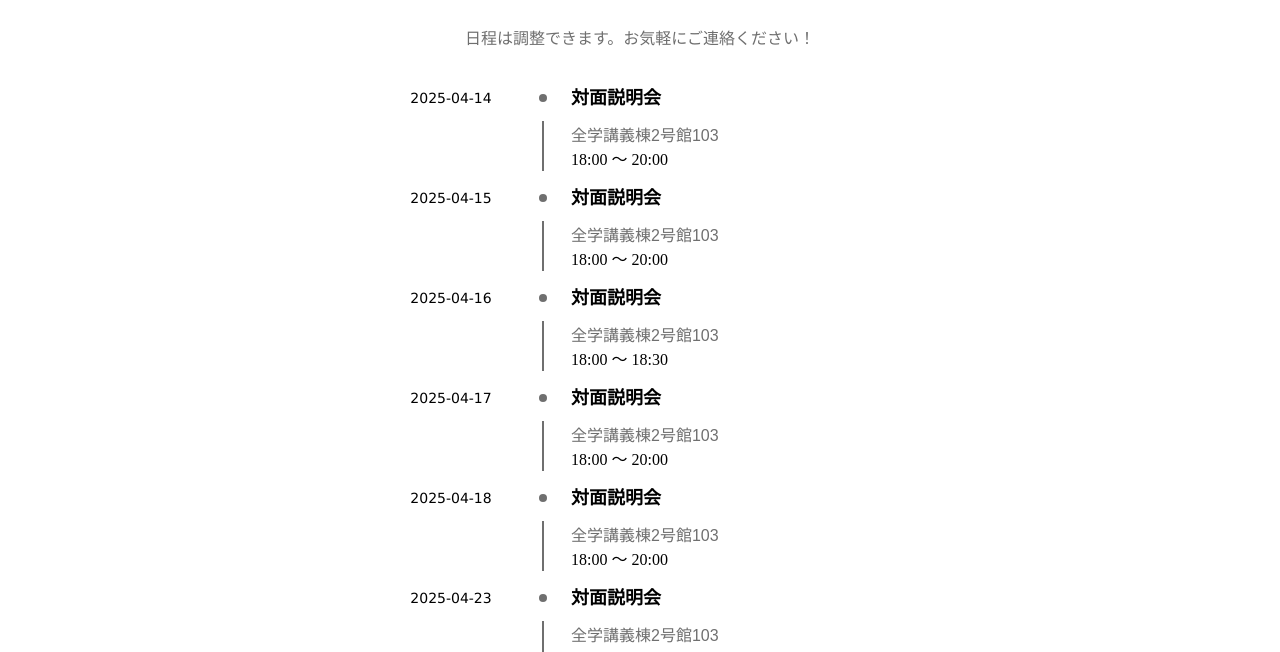
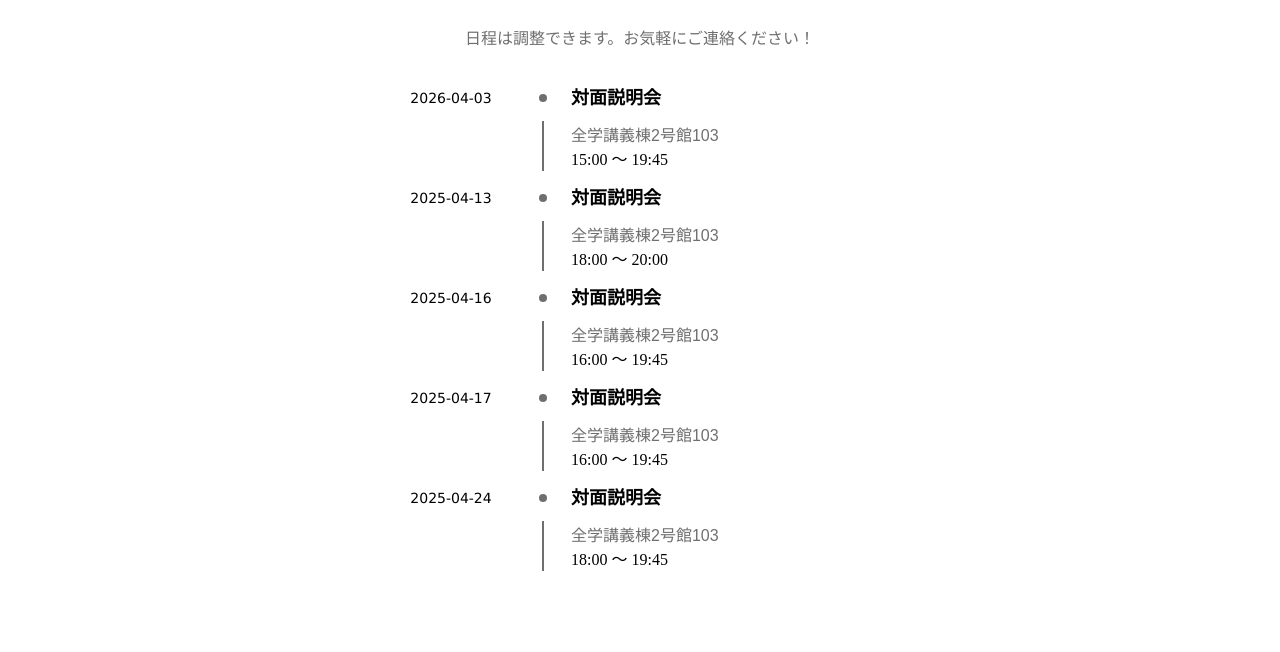
Before and after one commit to Akatoki-Saidai/Akatoki-Saidai.github.io, an Astro site: page /shinkan in a window 1280 px wide. Shown: the part 142-794 px from the top of the page. Built offline with nearby package versions, Linux system fonts and the light colour scheme; Astro itself is replaced by a stand-in of ours.

Commit message:
新歓情報の掲載 <!-- This issue will be created in repo Akatoki-Saidai/Akatoki-Saidai.github.io (https://github.com/Akatoki-Saidai/Akatoki-Saidai.github.io). Changing this line has no effect. --> Fixes #59

```diff
--- a/src/pages/shinkan.astro
+++ b/src/pages/shinkan.astro
@@ -11,7 +11,7 @@ const pageTitle = "新歓情報 | 埼玉大学宇宙工学サークルあかと
       <p class="content-description">日程は調整できます。お気軽にご連絡ください！</p>
       <table class="schedule-table">
         <tr>
-          <td class="schedule-time"><time>2025-04-14</time></td>
+          <td class="schedule-time"><time>2026-04-03</time></td>
           <td class="schedule-timeline">
             <span class="schedule-dot"></span>
             <span class="schedule-line"></span>
@@ -19,11 +19,11 @@ const pageTitle = "新歓情報 | 埼玉大学宇宙工学サークルあかと
           <td class="schedule-content">
             <h2>対面説明会</h2>
             <p>全学講義棟2号館103</p>
-            <time>18:00 ～ 20:00</time>
+            <time>15:00 ～ 19:45</time>
           </td>
         </tr>
         <tr>
-          <td class="schedule-time"><time>2025-04-15</time></td>
+          <td class="schedule-time"><time>2025-04-13</time></td>
           <td class="schedule-timeline">
             <span class="schedule-dot"></span>
             <span class="schedule-line"></span>
@@ -43,7 +43,7 @@ const pageTitle = "新歓情報 | 埼玉大学宇宙工学サークルあかと
           <td class="schedule-content">
             <h2>対面説明会</h2>
             <p>全学講義棟2号館103</p>
-            <time>18:00 ～ 18:30</time>
+            <time>16:00 ～ 19:45</time>
           </td>
         </tr>
         <tr>
@@ -55,11 +55,11 @@ const pageTitle = "新歓情報 | 埼玉大学宇宙工学サークルあかと
           <td class="schedule-content">
             <h2>対面説明会</h2>
             <p>全学講義棟2号館103</p>
-            <time>18:00 ～ 20:00</time>
+            <time>16:00 ～ 19:45</time>
           </td>
         </tr>
         <tr>
-          <td class="schedule-time"><time>2025-04-18</time></td>
+          <td class="schedule-time"><time>2025-04-24</time></td>
           <td class="schedule-timeline">
             <span class="schedule-dot"></span>
             <span class="schedule-line"></span>
@@ -67,24 +67,12 @@ const pageTitle = "新歓情報 | 埼玉大学宇宙工学サークルあかと
           <td class="schedule-content">
             <h2>対面説明会</h2>
             <p>全学講義棟2号館103</p>
-            <time>18:00 ～ 20:00</time>
-          </td>
-        </tr>
-        <tr>
-          <td class="schedule-time"><time>2025-04-23</time></td>
-          <td class="schedule-timeline">
-            <span class="schedule-dot"></span>
-            <span class="schedule-line"></span>
-          </td>
-          <td class="schedule-content">
-            <h2>対面説明会</h2>
-            <p>全学講義棟2号館103</p>
-            <time>18:00 ～ 18:30</time>
+            <time>18:00 ～ 19:45</time>
           </td>
         </tr>
       </table>
     </section>
-    <section class="ex-schedule">
+    <!-- <section class="ex-schedule">
       <h1 class="content-title">昨年度の新歓スケジュール</h1>
       <p class="content-description">昨年度の新歓スケジュールは以下の通りです。</p>
       <table class="schedule-table">
@@ -137,6 +125,6 @@ const pageTitle = "新歓情報 | 埼玉大学宇宙工学サークルあかと
           </td>
         </tr>
       </table>
-    </section>
+    </section> -->
   </main>
 </Layout>
--- a/src/styles/shinkan.css
+++ b/src/styles/shinkan.css
@@ -1,5 +1,9 @@
 .main-container {
-  padding: 56px 30% 1rem 30%;
+  padding: 56px 30% 0 30%;
+}
+
+.schedule{
+  margin-bottom: 10vh;
 }
 
 .content-title {
```
